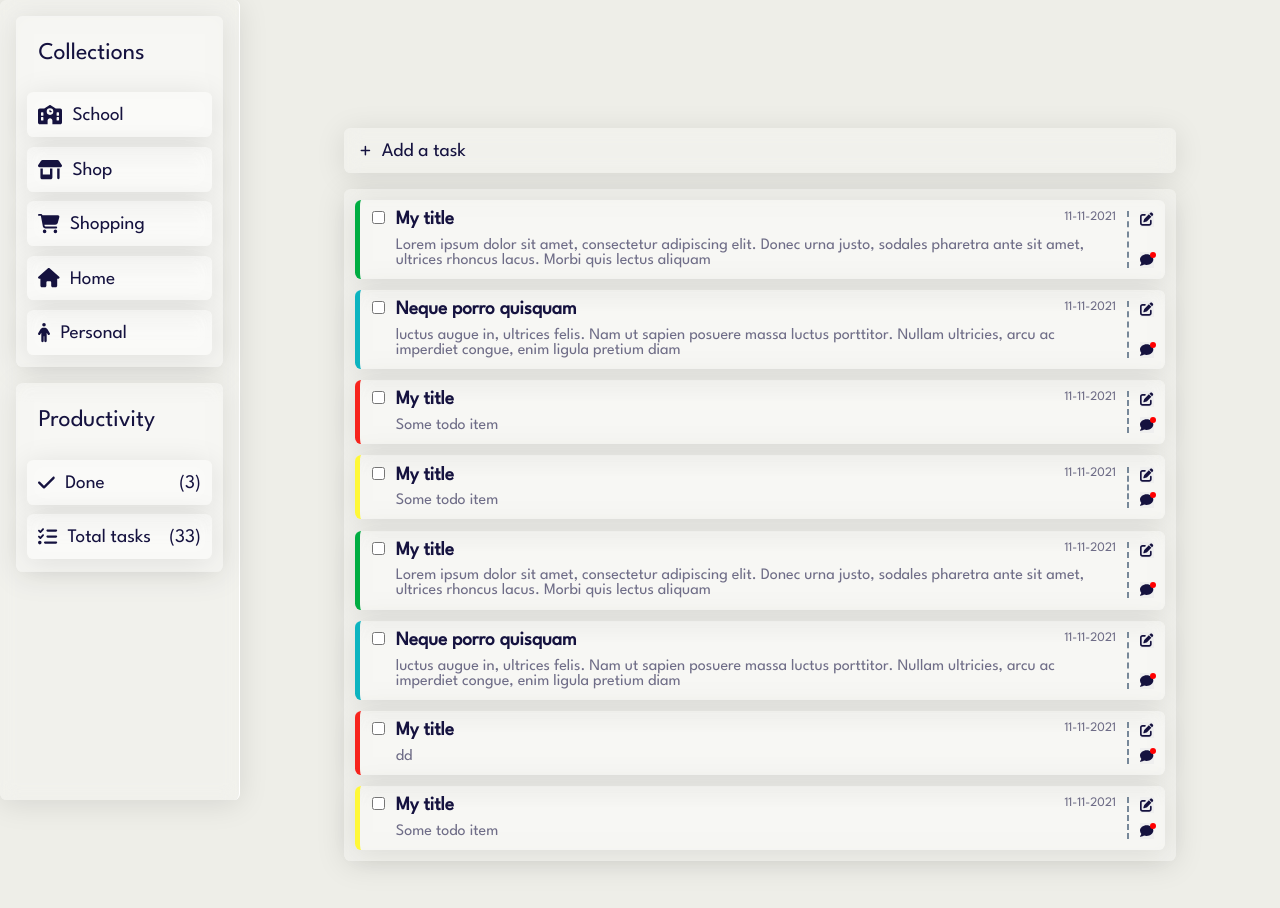
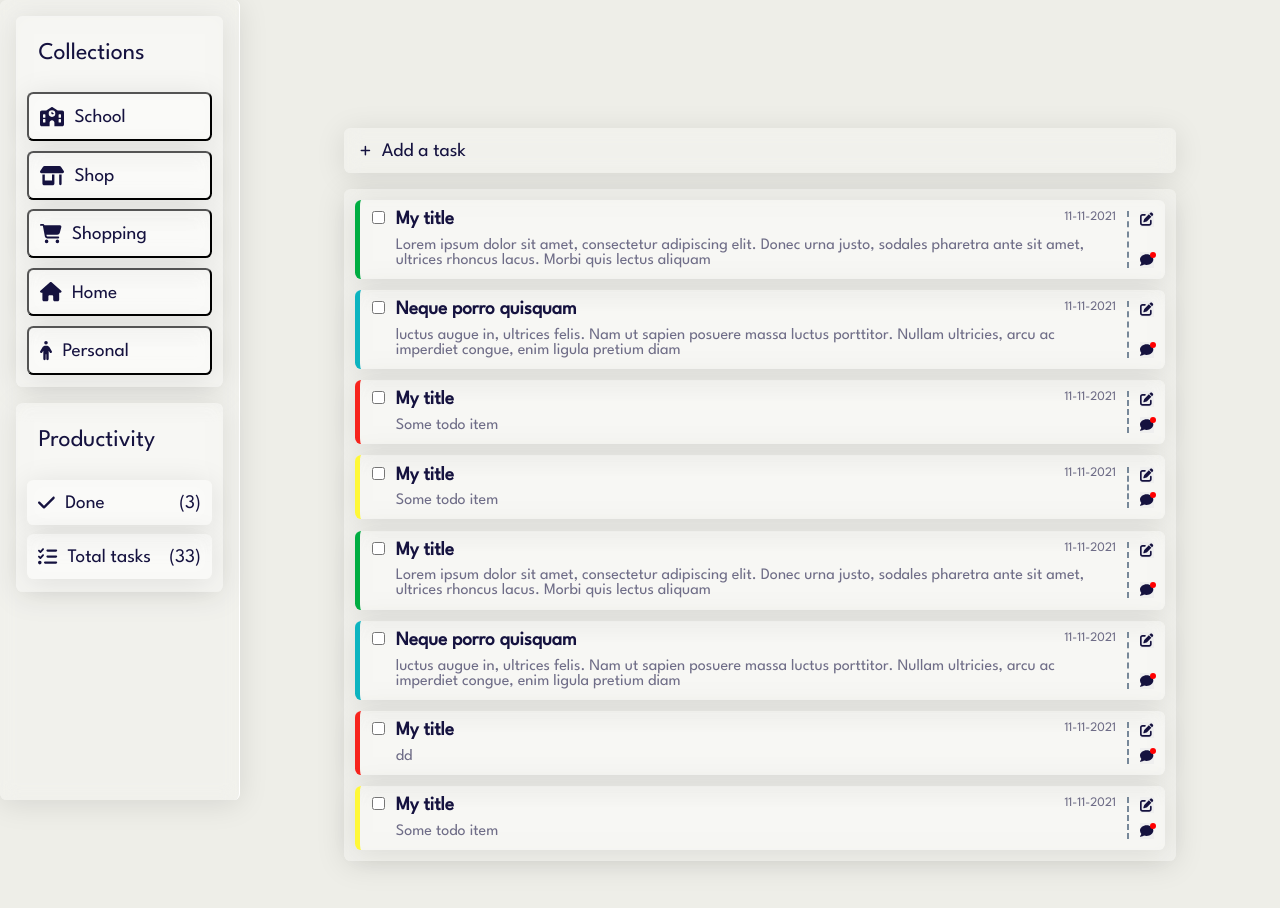
Before and after one commit to akunalic1/ToDo, a React (Create React App) app: page / in a window 1280 px wide. Built offline with nearby package versions, Linux system fonts and the light colour scheme; data requests are answered from the project's data file.

Commit message:
Sidebar icons div to button changed

```diff
--- a/src/components/Sidebar.jsx
+++ b/src/components/Sidebar.jsx
@@ -12,30 +12,39 @@ import React from "react";
 
 import "./../css/sidebar.css";
 
-const Sidebar = () => {
+const Sidebar = ({ setCollection }) => {
   const renderCollections = () => {
     return (
       <div className="collections">
-        <div className="item  glass">
+        <button
+          onClick={(e) => setCollection("School")}
+          className="item  glass"
+        >
           <FontAwesomeIcon icon={faSchool}></FontAwesomeIcon>
           <p>School</p>
-        </div>
-        <div className="item glass">
+        </button>
+        <button onClick={(e) => setCollection("Shop")} className="item glass">
           <FontAwesomeIcon icon={faShop}></FontAwesomeIcon>
           <p>Shop</p>
-        </div>
-        <div className="item glass">
+        </button>
+        <button
+          onClick={(e) => setCollection("Shopping")}
+          className="item glass"
+        >
           <FontAwesomeIcon icon={faShoppingCart}></FontAwesomeIcon>
           <p>Shopping</p>
-        </div>
-        <div className="item glass">
+        </button>
+        <button onClick={(e) => setCollection("Home")} className="item glass">
           <FontAwesomeIcon icon={faHome}></FontAwesomeIcon>
           <p>Home</p>
-        </div>
-        <div className="item glass">
+        </button>
+        <button
+          onClick={(e) => setCollection("Personal")}
+          className="item glass"
+        >
           <FontAwesomeIcon icon={faPerson}></FontAwesomeIcon>
           <p>Personal</p>
-        </div>
+        </button>
       </div>
     );
   };
```
